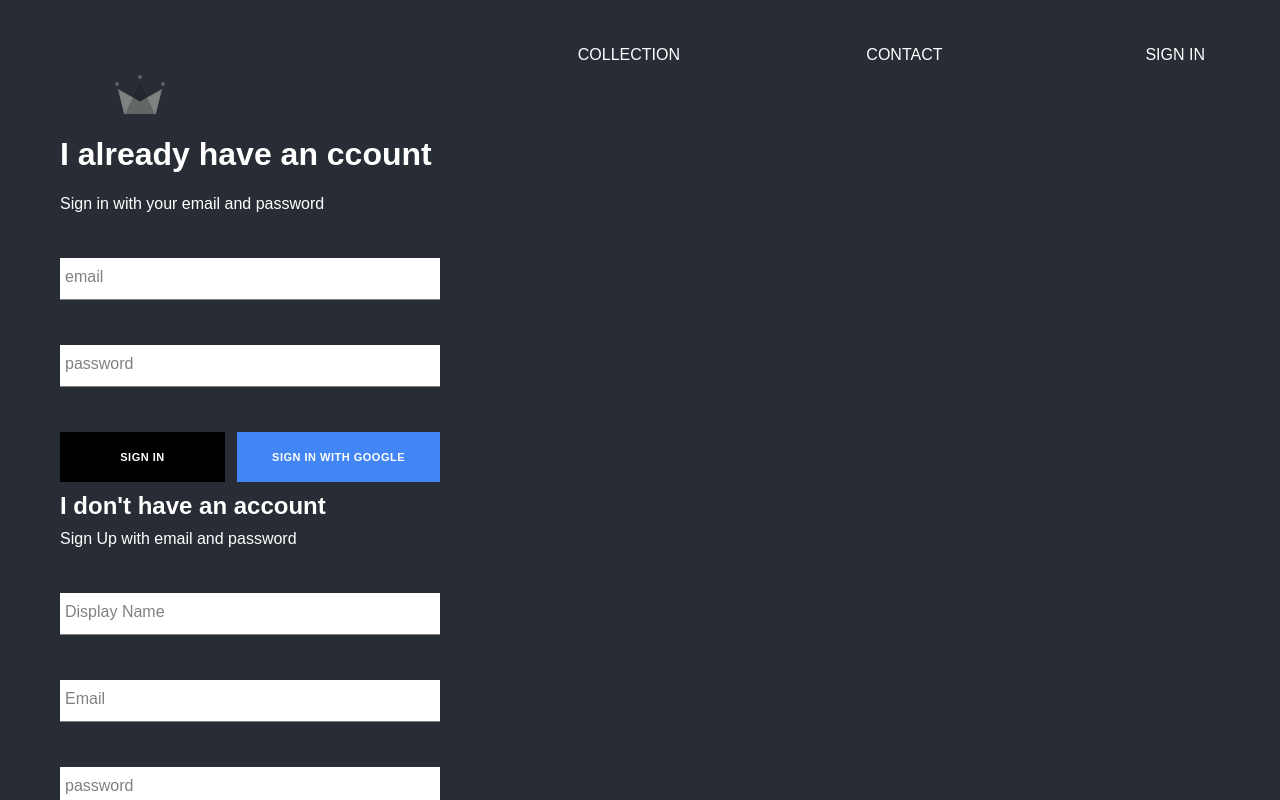
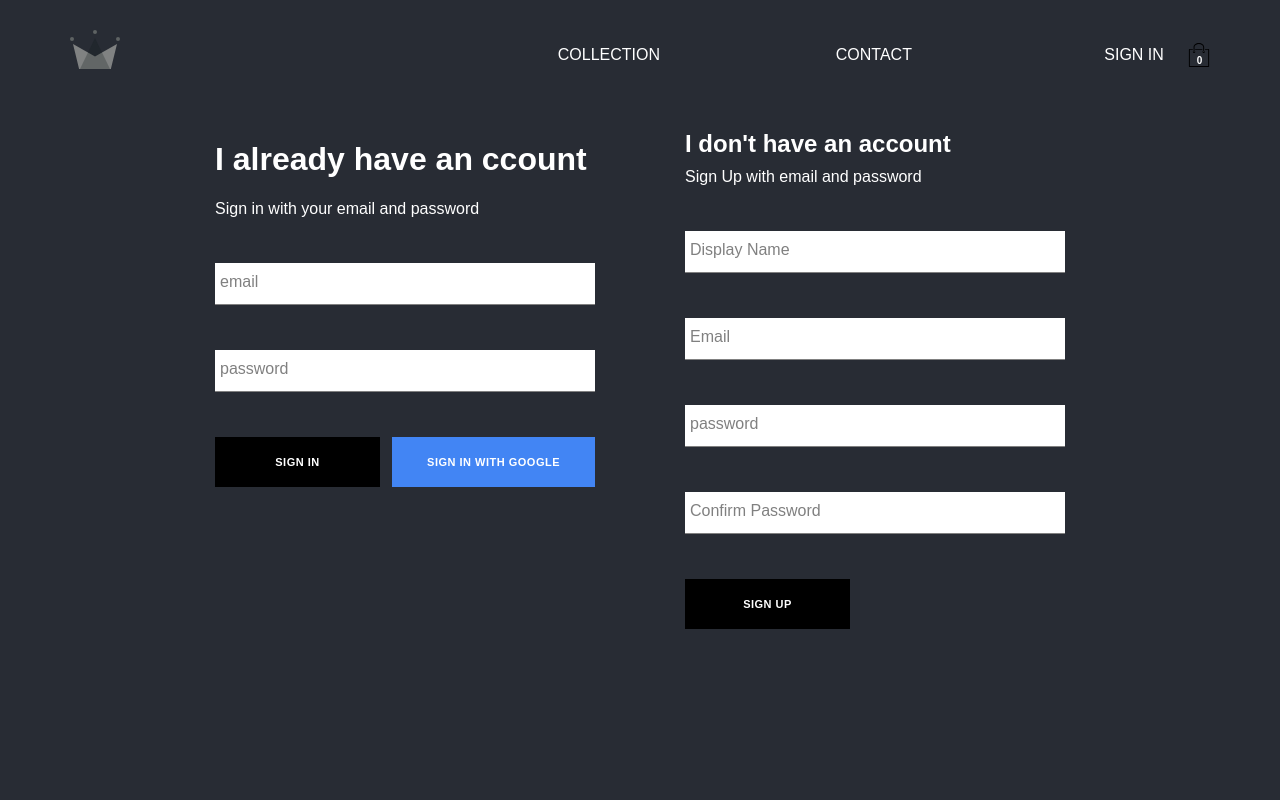
Before and after one commit to kukovisuals/shopping-cart, a React (Create React App) app: page /signin in a window 1280 px wide. Shown: the top 800 px of the page. Built offline with nearby package versions, Linux system fonts and the light colour scheme; no server answers; a web font is replaced by a local one.

Commit message:
added toggle to shopping icon

```diff
--- /dev/null
+++ b/src/components/cart-dropdown/cart-dropdown.jsx
@@ -0,0 +1,13 @@
+import React from 'react';
+import Botton from '../botton/botton';
+import './cart-dropdown.styles.scss';
+
+const CartDropdown = () => (
+	<div className="cart-dropdown">
+		<div className="cart-items">
+			<Botton>GO TO CHECKOUT</Botton>
+		</div>
+	</div>
+)
+
+export default CartDropdown
--- /dev/null
+++ b/src/components/cart-dropdown/cart-dropdown.styles.scss
@@ -0,0 +1,24 @@
+.cart-dropdown {
+  position: absolute;
+  width: 240px;
+  height: 340px;
+  display: flex;
+  flex-direction: column;
+  padding: 20px;
+  border: 1px solid black;
+  background-color: white;
+  top: 90px;
+  right: 40px;
+  z-index: 5;
+
+  .cart-items {
+    height: 240px;
+    display: flex;
+    flex-direction: column;
+    overflow: scroll;
+  }
+
+  button {
+    margin-top: auto;
+  }
+}
--- /dev/null
+++ b/src/components/cart/cart-icon.jsx
@@ -0,0 +1,20 @@
+import React from 'react';
+import {connect} from 'react-redux';
+
+import {toggleCartHidden} from '../../redux/cart/cart.actions';
+
+import {ReactComponent as ShoppingIcon} from '../../assets/shopping-bag.svg';
+import './cart-icon.styles.scss';
+
+const CartIcon = ({toggleCartHidden}) => (
+	<div className='cart-icon' onClick={toggleCartHidden}>
+		<ShoppingIcon className='shopping-icon'  />
+		<span className='item-count'>0</span>
+	</div>
+);
+
+const mapDispatchToProps = dispatch => ({
+	toggleCartHidden: () => dispatch(toggleCartHidden())
+});
+
+export default connect(null, mapDispatchToProps)(CartIcon);
--- /dev/null
+++ b/src/components/cart/cart-icon.styles.scss
@@ -0,0 +1,21 @@
+.cart-icon {
+  width: 45px;
+  height: 45px;
+  position: relative;
+  display: flex;
+  align-items: center;
+  justify-content: center;
+  cursor: pointer;
+
+  .shopping-icon {
+    width: 24px;
+    height: 24px;
+  }
+
+  .item-count {
+    position: absolute;
+    font-size: 10px;
+    font-weight: bold;
+    bottom: 12px;
+  }
+}
--- a/src/components/header/header.jsx
+++ b/src/components/header/header.jsx
@@ -2,11 +2,13 @@
 import {Link} from 'react-router-dom';
 import {connect } from 'react-redux';
 import {auth} from '../../firebase/firebase.utils';
+import CartIcon from '../cart/cart-icon';
+import CartDropdown from '../cart-dropdown/cart-dropdown'
 
 import {ReactComponent as Logo} from '../../assets/logo.svg';
 import './header.styles.scss';
 
-const Header = ({ currentUser }) => (
+const Header = ({ currentUser, hidden }) => (
 	<div className="header">
 		<Link className="logo-container" to="/">
 			<Logo className="logo"/>
@@ -30,11 +32,18 @@
 					SIGN IN
 				</Link>)
 			}
+			<CartIcon/>
 		</div>
+		{
+			hidden ? null : <CartDropdown/>
+		}
+
 	</div>
 );
 
-const mapStateToProps = state => ({
-	currentUser: state.user.currentUser
-})
+const mapStateToProps = ({user: {currentUser}, cart: {hidden}}) => ({
+	currentUser,
+	hidden
+});
+
 export default connect(mapStateToProps)(Header);
--- a/src/components/header/header.styles.scss
+++ b/src/components/header/header.styles.scss
@@ -6,11 +6,8 @@
   margin-bottom: 25px;
 
   .logo-container {
-    height: 100%;
-    width: 70px;
-    padding: 55px;
+    padding: 10px;
   }
-
   .option {
     width: 50%;
     height: 100%;
--- a/src/pages/sign-in-sign-up/sign-in-sign-up.styles.scss
+++ b/src/pages/sign-in-sign-up/sign-in-sign-up.styles.scss
@@ -1,4 +1,4 @@
-.sign-in-and-sign-up {
+.sign-in-and-sign-out {
 	width: 850px;
 	display:flex;
 	justify-content: space-between;
--- /dev/null
+++ b/src/redux/cart/cart.actions.js
@@ -0,0 +1,5 @@
+import CartActionTypes from './cart.types';
+
+export const toggleCartHidden = () => ({
+	type: CartActionTypes.TOGGLE_CART_HIDDEN
+});
--- /dev/null
+++ b/src/redux/cart/cart.reducer.js
@@ -0,0 +1,19 @@
+import CartActionTypes from './cart.types';
+
+const INITIAL_STATE = {
+	hidden: true
+};
+
+const cartReducer = (state = INITIAL_STATE, action) => {
+	switch(action.type){
+		case CartActionTypes.TOGGLE_CART_HIDDEN:
+			return {
+				...state,
+				hidden: !state.hidden
+			}
+			default:
+				return state;
+	}
+}
+
+export default cartReducer;
--- /dev/null
+++ b/src/redux/cart/cart.types.js
@@ -0,0 +1,5 @@
+const CartActionTypes = {
+	TOGGLE_CART_HIDDEN: 'TOGGLE_CART_HIDDEN'
+};
+
+export default CartActionTypes;
--- a/src/redux/root-reducer.js
+++ b/src/redux/root-reducer.js
@@ -1,7 +1,9 @@
 import {combineReducers} from 'redux';
 
 import userReducer from './user/user.reducer';
+import cartReducer from './cart/cart.reducer';
 
 export default combineReducers({
-	user: userReducer
+	user: userReducer,
+	cart: cartReducer
 });
```
Also changed, not shown: src/assets/shopping-bag.svg (added).
